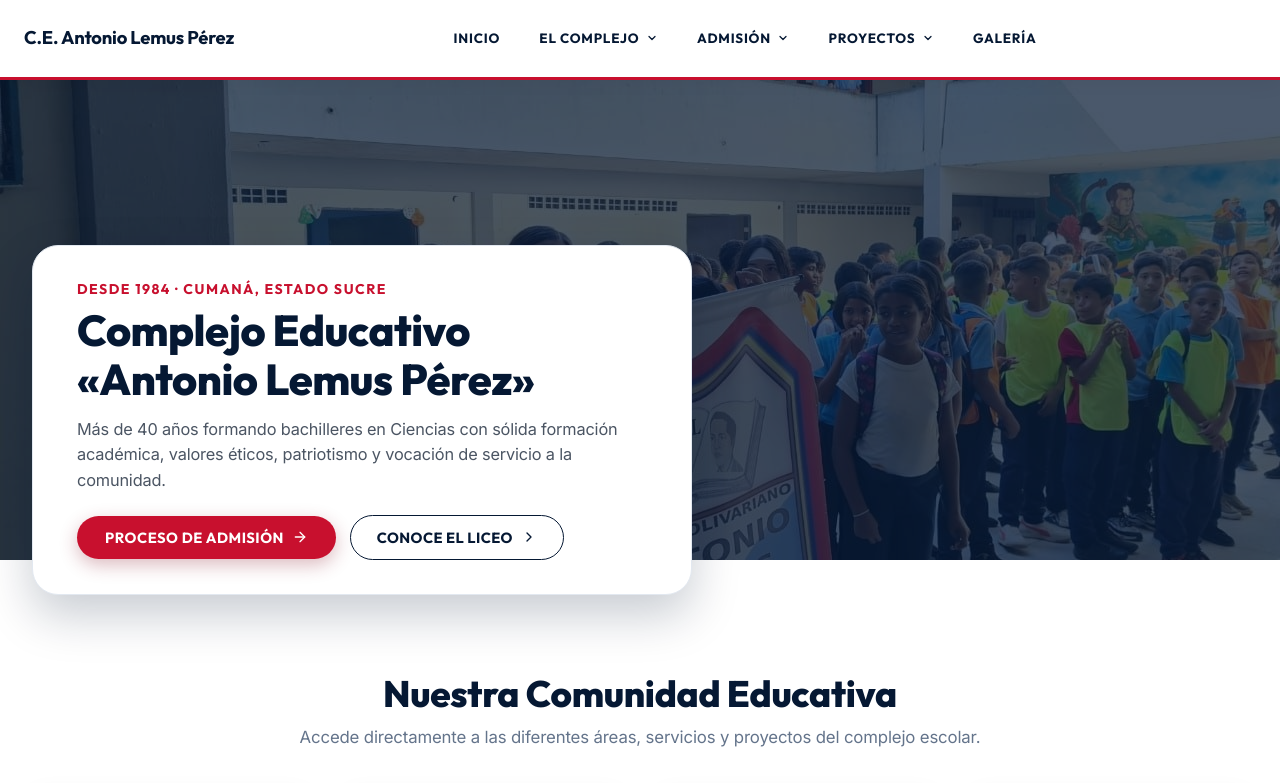
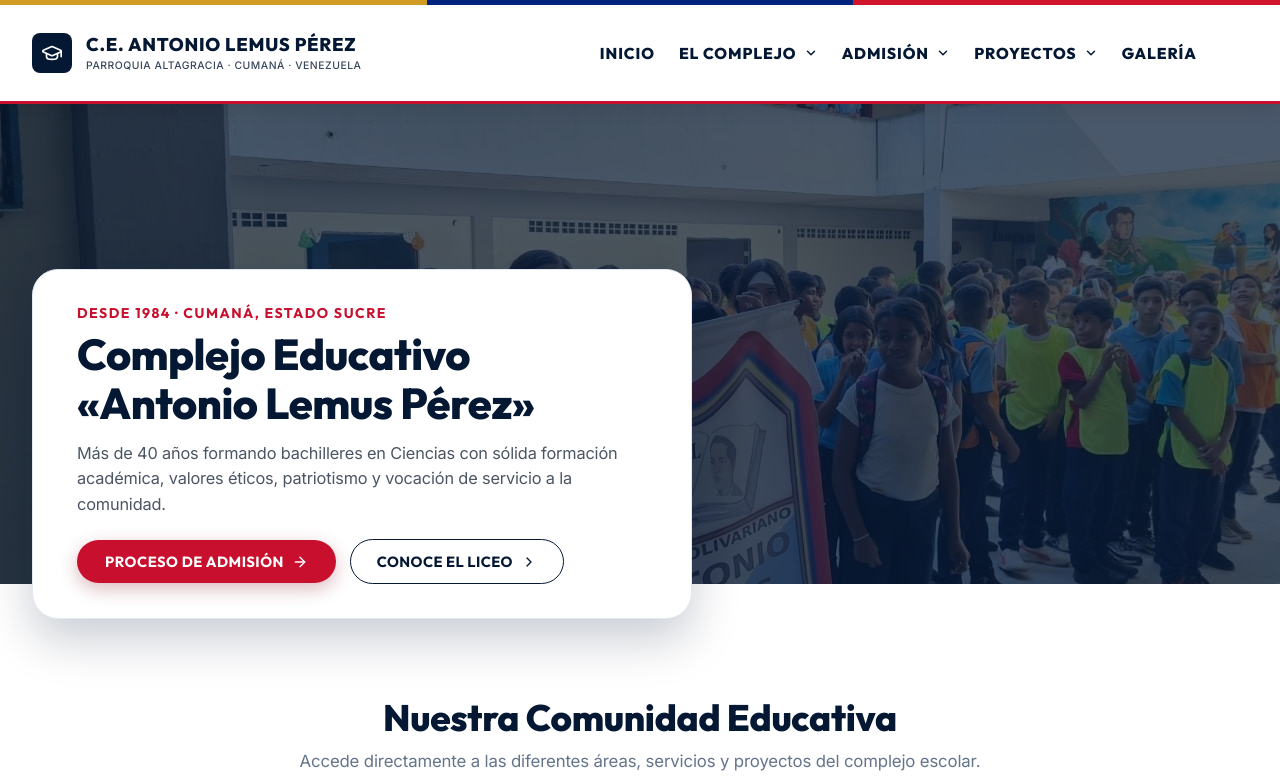
Before and after one commit to eddcr777-sys/proyect-universidad, a React (Vite) app: page / in a window 1280 px wide. Shown: the top 783 px of the page. Built offline with nearby package versions, Linux system fonts and the light colour scheme; the HTML template or start-up script is replaced by a standard one.

Commit message:
feat: add Venezuelan tricolor ribbon and update header component layout and styling

```diff
--- a/src/components/comunes/Cabecera.css
+++ b/src/components/comunes/Cabecera.css
@@ -1,144 +1,191 @@
+/* ============================================================================
+   CINTILLO TRICOLOR VENEZOLANO
+   Franja fina de 5px con los colores de la bandera nacional
+   ============================================================================ */
+
+.cintillo-tricolor {
+  width: 100%;
+  display: flex;
+  height: 5px;
+  position: sticky;
+  top: 0;
+  z-index: 1001;
+}
+
+.cintillo-franja {
+  flex: 1;
+  display: block;
+}
+
+.cintillo-amarillo { background-color: #CF9B22; }
+.cintillo-azul     { background-color: #00247D; }
+.cintillo-rojo     { background-color: #CF142B; }
+
+/* ============================================================================
+   CABECERA PRINCIPAL
+   ============================================================================ */
+
 .cabecera {
   position: sticky;
-  top: 0;
+  top: 5px; /* justo debajo del cintillo */
   left: 0;
   width: 100%;
   box-sizing: border-box;
   margin: 0;
   z-index: 1000;
-  background-color:#051833;
-  border-bottom: 3.5px solid var(--color-inst-rojo, #8B1E2F);
-  box-shadow: 0 4px 18px rgba(0, 0, 0, 0.05);
+  background-color: #051833;
+  border-bottom: 3.5px solid var(--color-inst-rojo, #C8102E);
+  box-shadow: 0 4px 18px rgba(0, 0, 0, 0.08);
 }
 
-/* Estado 1: Transparente únicamente sobre el Hero de Inicio */
+/* Estado 1: Transparente sobre Hero de Inicio */
 .cabecera.cabecera-transparente {
   background-color: transparent;
   border-bottom: 3px solid transparent;
-  color: #051833;
 }
 
 .cabecera.cabecera-transparente .cabecera-titulo {
-  color:#051833;
-  text-shadow: 0 1px 4px rgba(0, 0, 0, 0.4);
+  color: #ffffff;
+  text-shadow: 0 1px 6px rgba(0, 0, 0, 0.5);
+}
+
+.cabecera.cabecera-transparente .cabecera-subtitulo {
+  color: rgba(255, 255, 255, 0.75);
 }
 
 .cabecera.cabecera-transparente .cabecera-escudo-caja {
-  background: rgba(255, 255, 255, 0.2);
-  color: #051833;
-
+  background: rgba(255, 255, 255, 0.15);
+  color: #ffffff;
+  border-color: rgba(255, 255, 255, 0.25);
 }
 
 .cabecera.cabecera-transparente .cabecera-boton-usuario,
 .cabecera.cabecera-transparente {
-
-  color: #051833;
-
+  color: #ffffff;
 }
 
- .menu-hamburguesa{
+.menu-hamburguesa {
   color: #ffffff;
- }
+}
 
-/* Estado 2: Sólido — Fondo blanco limpio con línea roja inferior (Capturas Los Arcos) */
+/* Estado 2: Sólido — Fondo azul marino institucional */
 .cabecera.cabecera-solida {
-  background-color:var(--color-inst-blanco);
-  border-bottom: 3.5px solid var(--color-inst-rojo, #8B1E2F);
-  box-shadow: 0 4px 20px rgba(0, 0, 0, 0.05);
+  background-color: var(--color-inst-blanco, #ffffff);
+  border-bottom: 3.5px solid var(--color-inst-rojo, #C8102E);
+  box-shadow: 0 4px 20px rgba(0, 0, 0, 0.12);
 }
 
 .cabecera.cabecera-solida .cabecera-titulo {
-  color: var(--color-inst-azul, #0F2C59);
+  color: var(--color-inst-azul);
+}
+
+.cabecera.cabecera-solida .cabecera-subtitulo {
+  color: var(--color-inst-azul);
 }
 
 .cabecera.cabecera-solida .cabecera-escudo-caja {
-  background-color: var(--color-inst-azul, #0F2C59);
+  background-color: var(--color-inst-azul, #051833);
   color: #ffffff;
+  border-color: transparent;
 }
 
-.cabecera.cabecera-solida .cabecera-boton-usuario {
-  color: var(--color-inst-azul, #0F2C59);
+.cabecera.cabecera-solida .menu-hamburguesa {
+  color: var(--color-inst-azul, #051833);
 }
 
-.cabecera.cabecera-solida .cabecera-boton-usuario:hover {
-  color: var(--color-inst-azul, #0F2C59);
-}
+/* ============================================================================
+   CONTENEDOR CENTRAL — Altura espaciosa y distribución limpia
+   ============================================================================ */
 
-.cabecera.cabecera-solida {
-  color: #1f2937;
-}
-
-/* Contenedor central */
 .cabecera-contenedor {
-  max-width: 1360px;
+  max-width: 1400px;
   margin: 0 auto;
-  padding: 20px 24px;
+  padding: 26px 32px;
+  min-height: 96px;
   display: flex;
   justify-content: space-between;
   align-items: center;
+  gap: 40px;
 }
 
-/* Marca / Logo */
+/* ============================================================================
+   MARCA / LOGO — Identidad a la izquierda con separación
+   ============================================================================ */
+
 .cabecera-logo {
   display: flex;
   align-items: center;
-  gap: 12px;
+  gap: 14px;
   text-decoration: none;
-  transition: opacity 0.2s ease;
+  justify-content: flex-start;
+  flex-shrink: 0;
+  transition: opacity 0.25s ease;
 }
 
 .cabecera-logo:hover {
-  opacity: 0.9;
+  opacity: 0.88;
 }
 
+/* Caja del ícono de escuela */
 .cabecera-escudo-caja {
   width: 40px;
   height: 40px;
   border-radius: 8px;
+  border: 1px solid;
   display: flex;
   align-items: center;
   justify-content: center;
+  flex-shrink: 0;
   transition: all 0.3s ease;
-  box-shadow: 0 2px 8px rgba(0, 0, 0, 0.1);
 }
 
+/* Texto del logo */
 .cabecera-logo-texto {
   display: flex;
   flex-direction: column;
+  gap: 2px;
 }
 
+/* Nombre principal con fuente Outfit */
 .cabecera-titulo {
   font-family: var(--fuente-ciber-titulos, 'Outfit', sans-serif);
   font-size: 1.15rem;
-  font-weight: 700;
-  letter-spacing: -0.2px;
+  font-weight: 800;
+  letter-spacing: 0.04em;
+  text-transform: uppercase;
   line-height: 1.2;
+  white-space: nowrap;
   transition: color 0.3s ease;
 }
 
-/* Acciones en el extremo derecho */
+/* Subtítulo con fuente Inter */
+.cabecera-subtitulo {
+  font-family: var(--fuente-ciber-cuerpo, 'Inter', sans-serif);
+  font-size: 0.65rem;
+  font-weight: 500;
+  letter-spacing: 0.05em;
+  text-transform: uppercase;
+  opacity: 0.8;
+  white-space: nowrap;
+  transition: color 0.3s ease;
+}
+
+/* Envoltura de navegación separada del logo */
+.nav-wrapper {
+  margin-left: auto;
+  display: flex;
+  align-items: center;
+}
+
 .cabecera-derecha-acciones {
   display: flex;
   align-items: center;
-  gap: 16px;
 }
 
-.cabecera-boton-usuario {
-  display: flex;
-  align-items: center;
-  justify-content: center;
-  width: 38px;
-  height: 38px;
-  border-radius: 50%;
-  transition: color 0.2s ease, background-color 0.2s ease;
-  text-decoration: none;
-}
+/* ============================================================================
+   BOTÓN MENÚ MÓVIL (HAMBURGUESA)
+   ============================================================================ */
 
-.cabecera-boton-usuario:hover {
-  background-color: #f1f5f9;
-}
-
-/* Botón menú móvil (Hamburguesa) */
 .menu-hamburguesa {
   display: none;
   background: transparent;
@@ -146,16 +193,24 @@
   cursor: pointer;
   padding: 8px;
   border-radius: 8px;
+  color: #ffffff;
   transition: background-color 0.2s ease;
 }
 
 .menu-hamburguesa:hover {
-  background-color: rgb(0, 0, 0);
+  background-color: rgba(255, 255, 255, 0.1);
 }
 
-/* Responsive */
+/* ============================================================================
+   RESPONSIVE
+   ============================================================================ */
+
 @media (max-width: 992px) {
   .nav-wrapper {
+    display: none;
+  }
+
+  .cabecera-icono-escolar {
     display: none;
   }
 
@@ -163,6 +218,15 @@
     display: flex;
     align-items: center;
     justify-content: center;
+  }
+
+  .cabecera-contenedor {
+    padding: 16px 20px;
+    min-height: 70px;
+  }
+
+  .cabecera-logo {
+    justify-content: flex-start;
   }
 }
 
@@ -172,7 +236,12 @@
   }
 
   .cabecera-titulo {
-    font-size: 1rem;
+    font-size: 0.88rem;
+    letter-spacing: 0.04em;
+  }
+
+  .cabecera-subtitulo {
+    display: none;
   }
 
   .cabecera-escudo-caja {
--- a/src/components/comunes/Cabecera.tsx
+++ b/src/components/comunes/Cabecera.tsx
@@ -1,58 +1,72 @@
 import React from 'react';
 import { Link } from 'react-router-dom';
-import { Menu, X, Shield } from 'lucide-react';
+import { Menu, X, BookOpen, GraduationCap } from 'lucide-react';
 import { useMenuMovil } from '../../hooks/useMenuMovil';
 import NavegacionEscritorio from './Navegacion/NavegacionEscritorio';
 import DrawerMovil from './Navegacion/DrawerMovil';
 import './Cabecera.css';
 
 /**
- * Cabecera institucional con diseño idéntico al estándar de Colegio Los Arcos:
- * - Fondo blanco limpio con línea de acento rojo institucional inferior
- * - Logo con escudo a la izquierda
- * - Navegación en mayúsculas sans-serif
- * - Ícono de usuario en el extremo derecho
+ * Cabecera institucional escolar venezolana:
+ * - Cintillo tricolor (amarillo, azul, rojo) en la parte superior
+ * - Identidad centrada: escudo + nombre completo + municipio
+ * - Navegación escritorio a la izquierda
+ * - Botón menú móvil a la derecha
  */
 const Cabecera: React.FC = () => {
   const { abierto, toggle } = useMenuMovil();
 
   return (
+    <>
+      {/* Cintillo tricolor venezolano */}
+      <div className="cintillo-tricolor" aria-hidden="true">
+        <span className="cintillo-franja cintillo-amarillo" />
+        <span className="cintillo-franja cintillo-azul" />
+        <span className="cintillo-franja cintillo-rojo" />
+      </div>
+
       <header
         className="cabecera cabecera-solida"
         aria-label="Encabezado principal"
       >
         <div className="cabecera-contenedor">
-        {/* Identidad / Logo estilo Los Arcos */}
            <Link to="/" className="cabecera-logo" aria-label="Ir al inicio">
-
-
+            <div className="cabecera-escudo-caja" aria-hidden="true">
+              <GraduationCap size={22} strokeWidth={1.8} />
+            </div>
             <div className="cabecera-logo-texto">
               <span className="cabecera-titulo">C.E. Antonio Lemus Pérez</span>
+              <span className="cabecera-subtitulo">Parroquia Altagracia · Cumaná · Venezuela</span>
             </div>
           </Link>
 
-        {/* Navegación Escritorio */}
+
+          {/* IZQUIERDA — Navegación escritorio */}
           <div className="nav-wrapper">
             <NavegacionEscritorio esTransparente={false} />
           </div>
 
-        {/* Acciones derecha / Botón Móvil */}
+          {/* CENTRO — Identidad institucional */}
+
+          {/* DERECHA — Acciones / Menú móvil */}
           <div className="cabecera-derecha-acciones">
-          {/* Botón Menú Móvil */}
+
             <button
               className="menu-hamburguesa"
               onClick={toggle}
-            aria-label={abierto ? "Cerrar menú de navegación" : "Abrir menú de navegación"}
+              aria-label={abierto ? 'Cerrar menú' : 'Abrir menú'}
               aria-expanded={abierto}
             >
               {abierto ? <X size={24} /> : <Menu size={24} />}
             </button>
           </div>
+
         </div>
 
         {/* Menú Desplegable Móvil */}
         <DrawerMovil abierto={abierto} cerrar={toggle} />
       </header>
+    </>
   );
 };
 
--- a/src/components/comunes/Navegacion/NavegacionEscritorio.css
+++ b/src/components/comunes/Navegacion/NavegacionEscritorio.css
@@ -6,8 +6,8 @@
 .nav-desktop {
   display: flex;
   align-items: center;
-  gap: 0.75rem;
-  padding: 0.1rem 0.5rem;
+  gap: 1.1rem;
+  padding: 0.2rem 0.5rem;
 }
 
 /* Modo Transparente (Hero de Inicio) */
@@ -36,28 +36,30 @@
   color: var(--color-inst-rojo, #8B1E2F);
 }
 
-/* Enlaces y botones principales (Mayúsculas estilizadas) */
+/* Enlaces y botones principales (Mayúsculas estilizadas con mayor tamaño) */
 .nav-link,
 .dropbtn {
   background: transparent;
   border: none;
   font-family: var(--fuente-ciber-titulos, 'Outfit', sans-serif);
-  font-size: 0.84rem;
-  font-weight: 700;
-  letter-spacing: 0.8px;
+  font-size: 0.98rem;
+  font-weight: 900;
+  letter-spacing: 0.9px;
   text-transform: uppercase;
-  padding: 0.55rem 0.85rem;
+  padding: 0.35rem 0.2rem;
   cursor: pointer;
   text-decoration: none;
   display: inline-flex;
   align-items: center;
-  gap: 0.4rem;
+  gap: 0.45rem;
   border-radius: 6px;
   transition: all 0.2s ease;
 }
 
 /* Ícono de flechita (Chevron) */
 .chevron-icon {
+  width: 14px;
+  height: 14px;
   transition: transform 0.25s ease;
 }
 
@@ -114,13 +116,13 @@
 /* Elementos del menú */
 .dropdown-item {
   color: #1e293b;
-  padding: 0.7rem 1.4rem;
+  padding: 0.8rem 1.5rem;
   text-decoration: none;
   display: flex;
   align-items: center;
   justify-content: space-between;
   font-family: var(--fuente-ciber-cuerpo, 'Inter', sans-serif);
-  font-size: 0.94rem;
+  font-size: 0.96rem;
   font-weight: 500;
   line-height: 1.4;
   text-transform: none;
```
Lines whose indentation alone changed are shown as unchanged.
